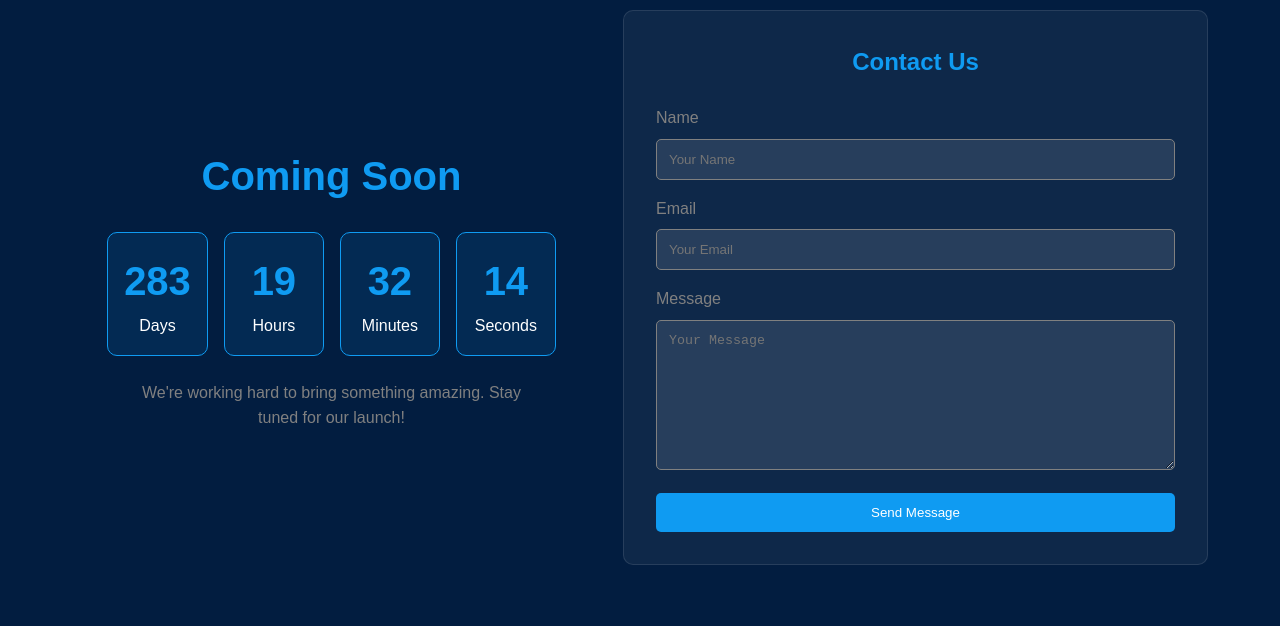
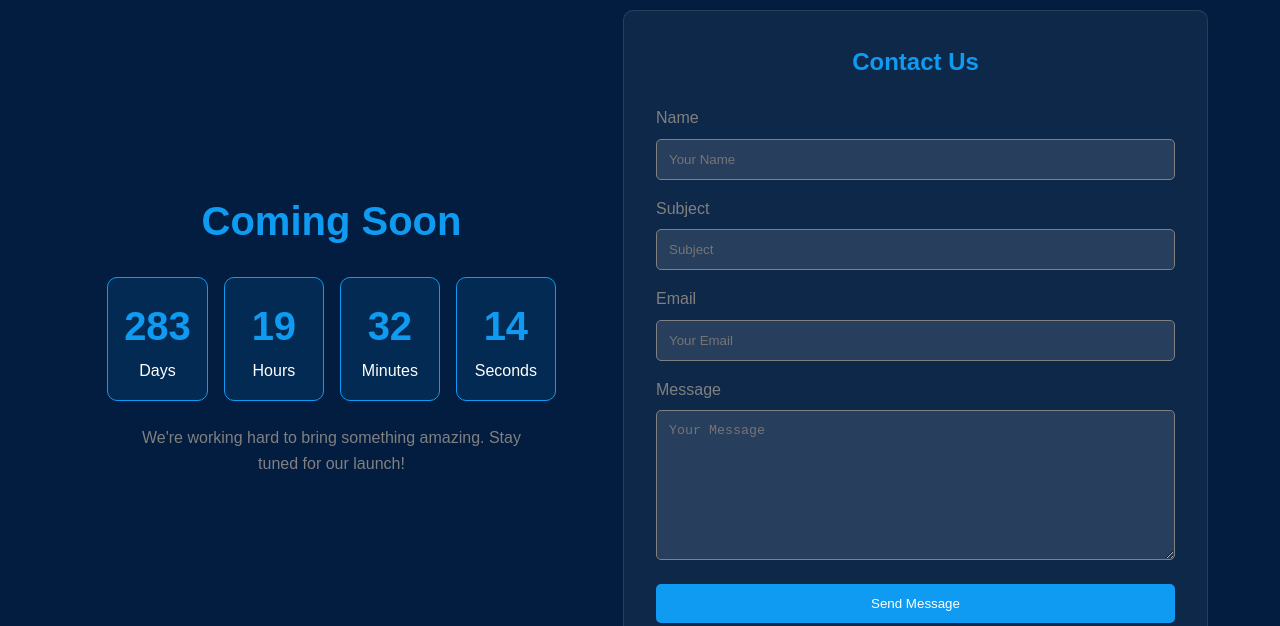
Before and after one commit to Ultracom-Tech/comingsoonlandingpage, a plain HTML site: page index.html in a window 1280 px wide. Shown: the part 135-761 px from the top of the page. Drawn offline with Linux system fonts and the light colour scheme.

Commit message:
Add files via upload

```diff
--- a/index.html
+++ b/index.html
@@ -57,6 +57,16 @@
                         >
                     </div>
                     <div class="form-group">
+                        <label for="email">Subject</label>
+                        <input
+                            type="text"
+                            id="subject"
+                            name="subject"
+                            placeholder="Subject"
+                            required
+                        >
+                    </div>
+                    <div class="form-group">
                         <label for="email">Email</label>
                         <input
                             type="email"
```
